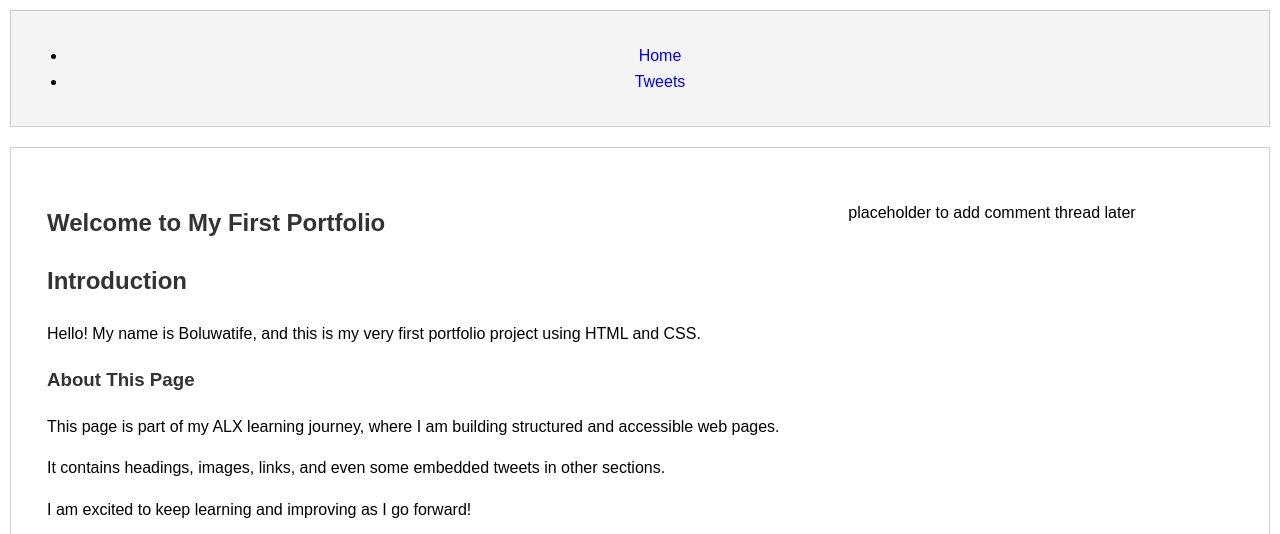
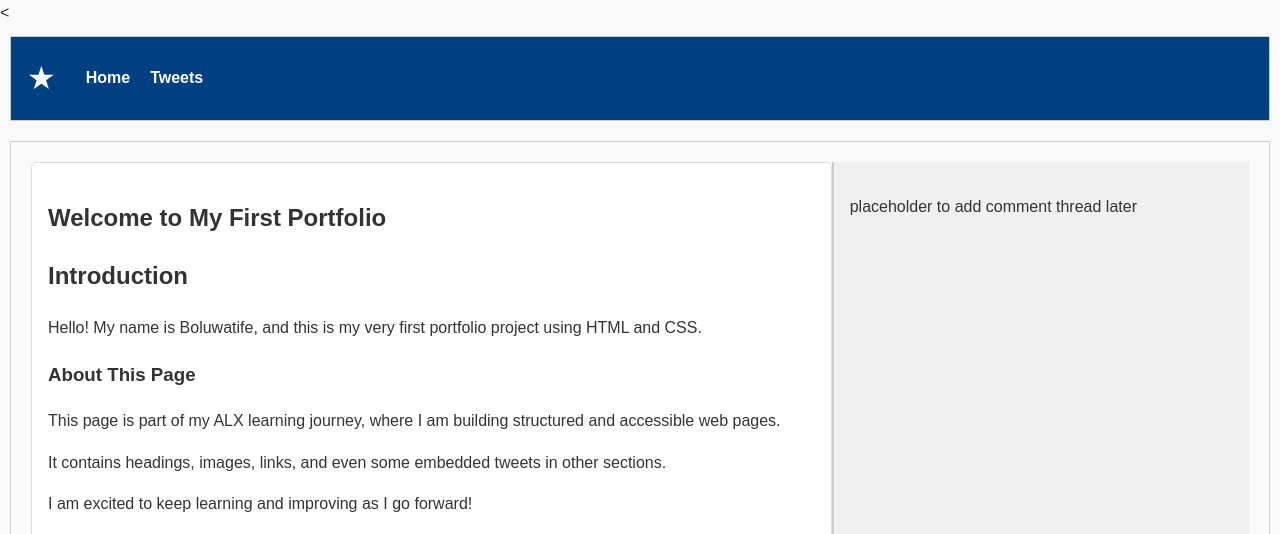
Before and after one commit to De-simeon/alx_html_css, a plain HTML site: page css_basic/index.html in a window 1280 px wide. Shown: the top 534 px of the page. Drawn offline with Linux system fonts and the light colour scheme.

Commit message:
add files

```diff
--- a/css_basic/index.html
+++ b/css_basic/index.html
@@ -9,12 +9,14 @@
 </head>
 <body class="works_on_smartphone">
   <!-- header, main, footer... -->
-    <header>
-        <ul>
-            <li><a href="index.html">Home</a></li>
-            <li><a href="tweets.html">Tweets</a></li>
-        </ul>
+    <<header>
+      <ul>
+     <li class="logo">&#9733;</li> <!-- A star unicode as logo -->
+     <li><a href="index.html">Home</a></li>
+     <li><a href="tweets.html">Tweets</a></li>
+      </ul>
     </header>
+
 
     <main>
         <article>
--- a/css_basic/styles.css
+++ b/css_basic/styles.css
@@ -35,3 +35,70 @@ header, footer {
   background: #f4f4f4;
   text-align: center;
 }
+
+/* General colors & font */
+body {
+  font-family: Arial, sans-serif;
+  background-color: #f9f9f9;
+  color: #333;
+  line-height: 1.6;
+}
+
+/* Header styling */
+header {
+  background-color: #004080;
+  color: white;
+  padding: 1rem;
+}
+
+header ul {
+  list-style: none;
+  display: flex;
+  align-items: center;
+  margin: 0;
+  padding: 0;
+}
+
+header li {
+  margin-right: 20px;
+}
+
+header a {
+  text-decoration: none;
+  color: white;
+  font-weight: bold;
+}
+
+header a:hover {
+  text-decoration: underline;
+}
+
+/* Logo styling */
+.logo {
+  font-size: 2rem;
+  margin-right: 30px;
+}
+
+/* Article styling */
+article {
+  padding: 1rem;
+  background-color: white;
+  border: 1px solid #ddd;
+  border-radius: 5px;
+}
+
+/* Aside styling */
+aside {
+  padding: 1rem;
+  background-color: #f0f0f0;
+  border-left: 2px solid #ccc;
+}
+
+/* Footer styling */
+footer {
+  background-color: #004080;
+  color: white;
+  text-align: center;
+  padding: 0.5rem;
+  margin-top: 1rem;
+}
```
